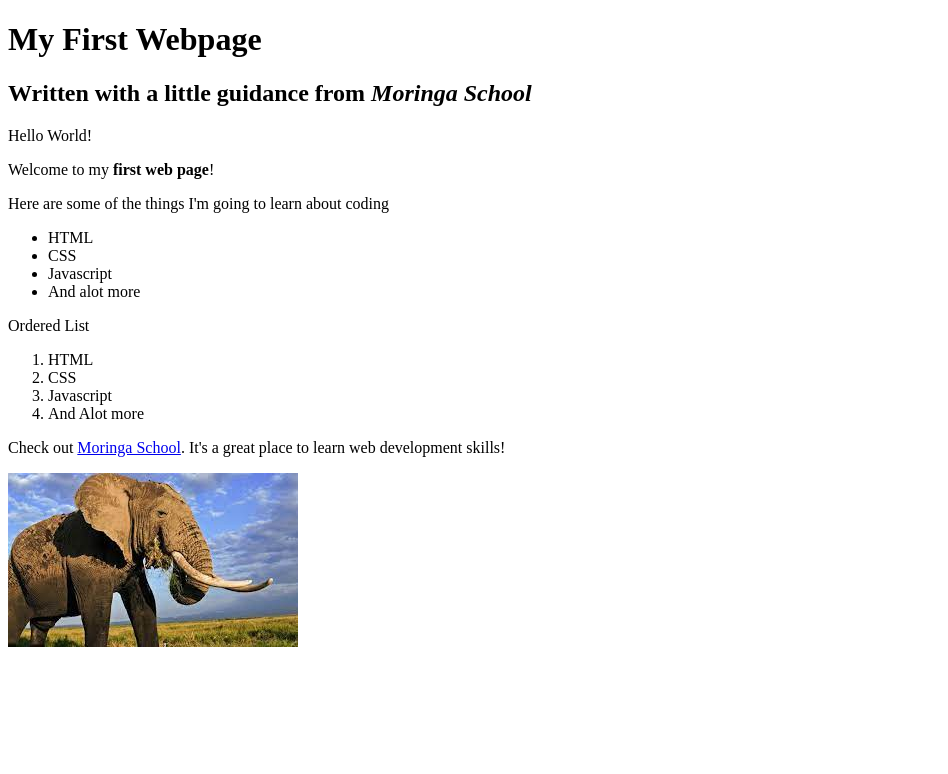
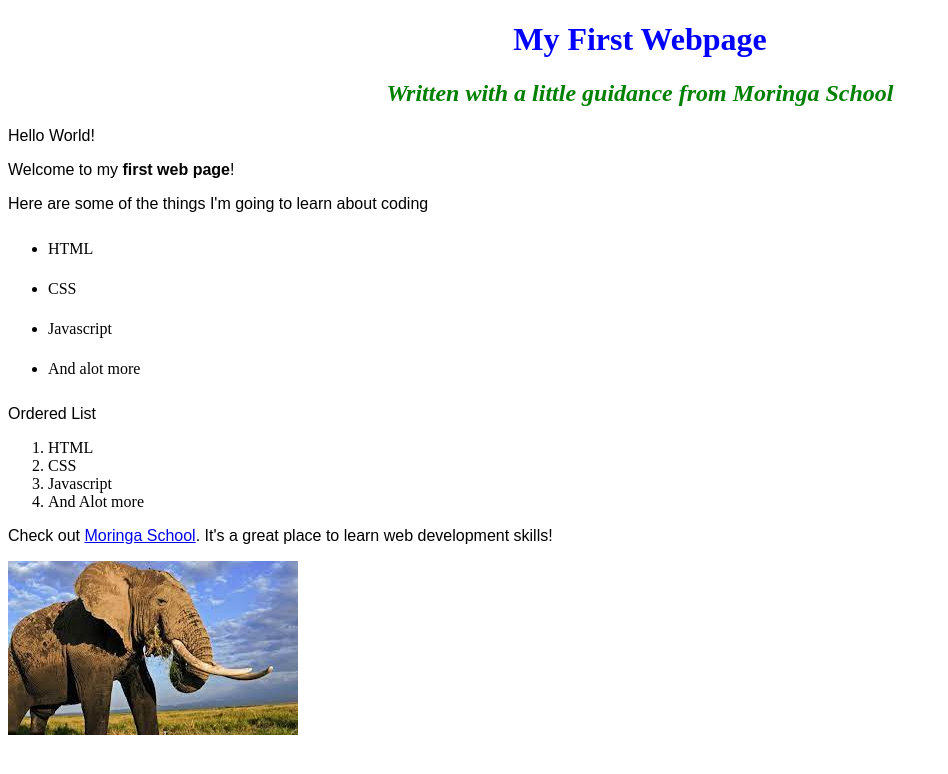
Before and after one commit to klemoh2020/my-favourite-things, a plain HTML site: page index.html in a window 1280 px wide. Shown: the whole page, without its empty margins (0-948 px from the left). Drawn offline with Linux system fonts and the light colour scheme.

Commit message:
Change name of my-first-website.html file to index.html.

```diff
--- /dev/null
+++ b/css/styles.css
@@ -0,0 +1,15 @@
+h1 {
+    color: blue;
+    text-align: center;
+  }
+  h2 {
+    color: green;
+    font-style: italic;
+    text-align: center;
+  }
+  p {
+    font-family: sans-serif;
+  }
+  ul {
+    line-height: 40px;
+  }
--- a/my-first-webpage.html
+++ b/index.html
@@ -2,6 +2,7 @@
     <html>
         <head>
             <title>My First Webpage !</title>
+            <link href="css/styles.css" rel="stylesheet" type="text/css">
         </head>
         <body>
             <h1>My First Webpage</h1>
```
Also changed, not shown: 1 other file.
